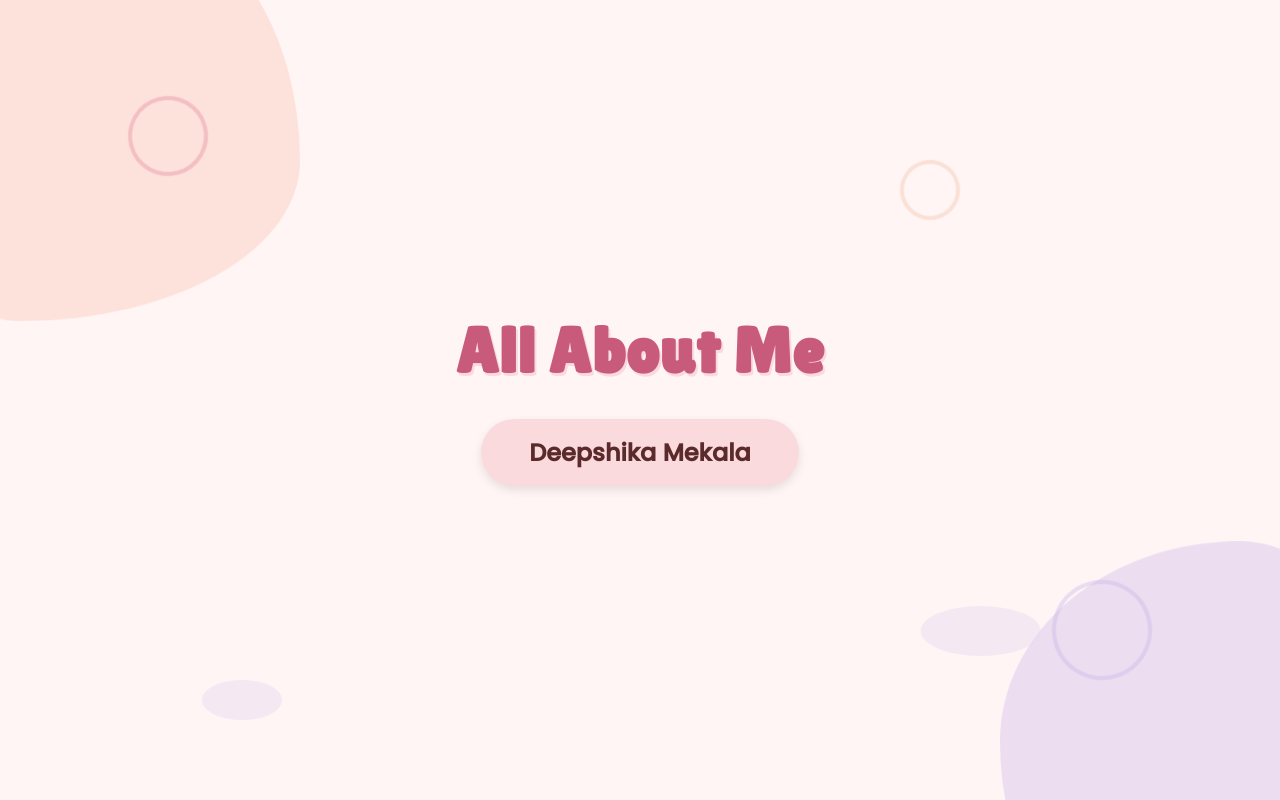
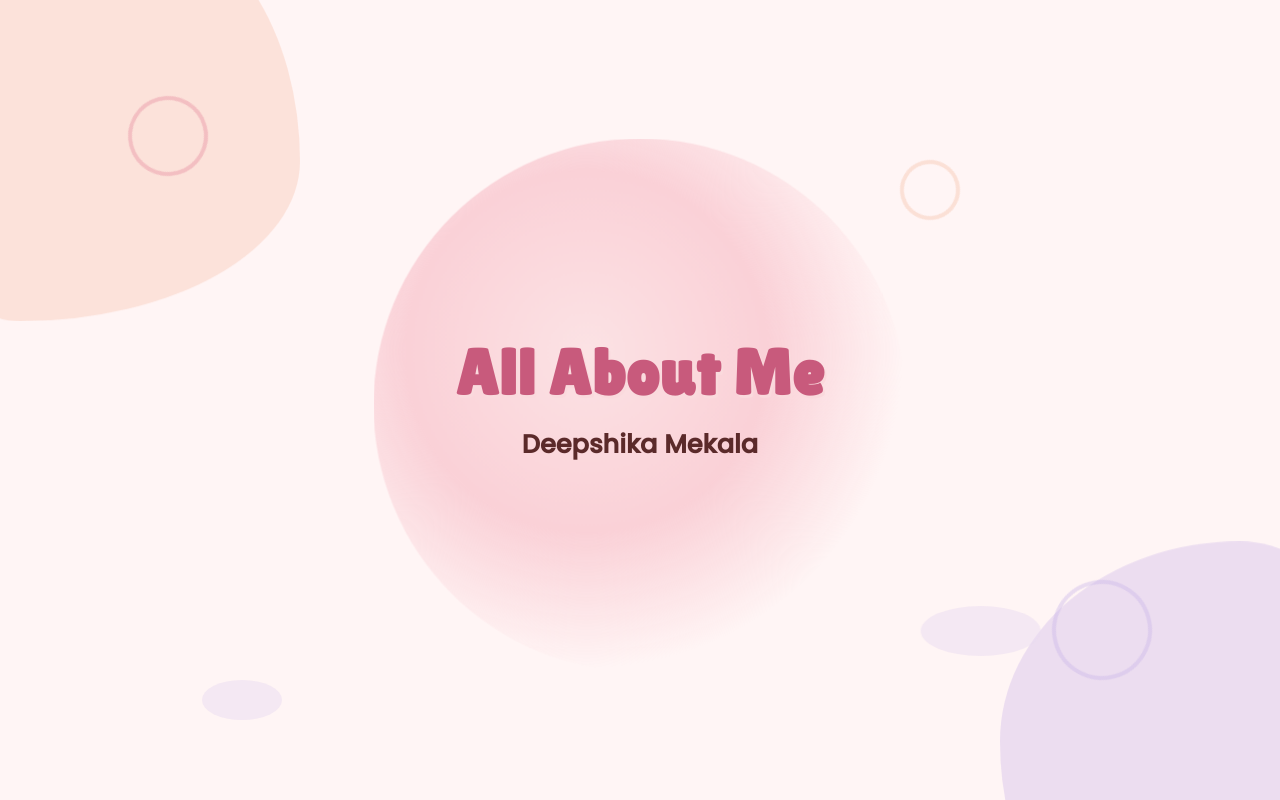
Before and after one commit to Deepshika-Mekala/deepshikamekala.github.io, a plain HTML site: page index.html in a window 1280 px wide. Drawn offline with Linux system fonts and the light colour scheme.

Commit message:
Update index.html

```diff
--- a/index.html
+++ b/index.html
@@ -13,7 +13,7 @@
     background-color: #FFF5F5;
   }
 
-  /* ---- SLIDE ---- */
+  /* --- SLIDE --- */
   .slide-intro {
     height: 100vh;
     width: 100%;
@@ -26,7 +26,7 @@
     overflow: hidden;
   }
 
-  /* Corner pastel blobs */
+  /* Decorative pastel blobs */
   .blob {
     position: absolute;
     border-radius: 60% 40% 70% 30% / 50% 60% 40% 50%;
@@ -36,12 +36,30 @@
   }
   .blob1 { background: #F6C1A9; width: 400px; height: 400px; top: -100px; left: -100px; }
   .blob2 { background: #C8B3E8; width: 400px; height: 400px; bottom: -120px; right: -120px; }
+
   @keyframes float {
     from { transform: translateY(0); }
     to { transform: translateY(30px); }
   }
 
-  /* Swirly doodles */
+  /* Central background bubble */
+  .center-bubble {
+    position: absolute;
+    width: 520px;
+    height: 520px;
+    background: radial-gradient(circle at 40% 40%, #FADADD 0%, #F8C1CA 40%, transparent 70%);
+    opacity: 0.7;
+    border-radius: 50%;
+    z-index: 1;
+    animation: slowFloat 10s ease-in-out infinite alternate;
+  }
+
+  @keyframes slowFloat {
+    from { transform: scale(1) translateY(0); }
+    to { transform: scale(1.05) translateY(10px); }
+  }
+
+  /* Swirls */
   .swirl {
     position: absolute;
     border: 4px solid;
@@ -52,14 +70,31 @@
   .s1 { width: 80px; height: 80px; border-color: #E68A9E; top: 12%; left: 10%; }
   .s2 { width: 100px; height: 100px; border-color: #C8B3E8; bottom: 15%; right: 10%; }
   .s3 { width: 60px; height: 60px; border-color: #F6C1A9; top: 20%; right: 25%; }
+
   @keyframes spin {
     from { transform: rotate(0deg); }
     to { transform: rotate(360deg); }
   }
 
-  /* ---- CONTENT ---- */
+  /* Clouds */
+  .cloud {
+    position: absolute;
+    background: #EADCF2;
+    border-radius: 50%;
+    opacity: 0.5;
+    animation: drift 12s linear infinite;
+  }
+  .cloud1 { width: 80px; height: 40px; bottom: 10%; left: 15%; animation-delay: 2s; }
+  .cloud2 { width: 120px; height: 50px; bottom: 18%; right: 20%; }
+
+  @keyframes drift {
+    from { transform: translateX(0); }
+    to { transform: translateX(40px); }
+  }
+
+  /* Text */
   .intro-wrapper {
-    z-index: 2;
+    z-index: 3;
     position: relative;
     padding: 2rem;
   }
@@ -70,33 +105,15 @@
     font-size: 4rem;
     letter-spacing: 1px;
     text-shadow: 2px 3px #FADADD;
-    margin-bottom: 2rem;
+    margin-bottom: 1rem;
   }
 
-  .name-bubble {
-    background: #FADADD;
-    padding: 1rem 3rem;
-    border-radius: 50px;
-    font-size: 1.5rem;
+  .name-text {
+    font-family: 'Poppins', sans-serif;
     font-weight: 600;
+    font-size: 1.6rem;
     color: #5B2A2A;
-    box-shadow: 0 4px 10px rgba(0,0,0,0.1);
-    display: inline-block;
-  }
-
-  /* small floating clouds for charm */
-  .cloud {
-    position: absolute;
-    background: #EADCF2;
-    border-radius: 50%;
-    opacity: 0.5;
-    animation: drift 12s linear infinite;
-  }
-  .cloud1 { width: 80px; height: 40px; bottom: 10%; left: 15%; animation-delay: 2s; }
-  .cloud2 { width: 120px; height: 50px; bottom: 18%; right: 20%; }
-  @keyframes drift {
-    from { transform: translateX(0); }
-    to { transform: translateX(40px); }
+    margin-top: 0.5rem;
   }
 
 </style>
@@ -111,10 +128,11 @@
   <div class="swirl s3"></div>
   <div class="cloud cloud1"></div>
   <div class="cloud cloud2"></div>
+  <div class="center-bubble"></div>
 
   <div class="intro-wrapper">
     <h1 class="main-title">All About Me</h1>
-    <div class="name-bubble">Deepshika Mekala</div>
+    <div class="name-text">Deepshika Mekala</div>
   </div>
 </section>
 
```
